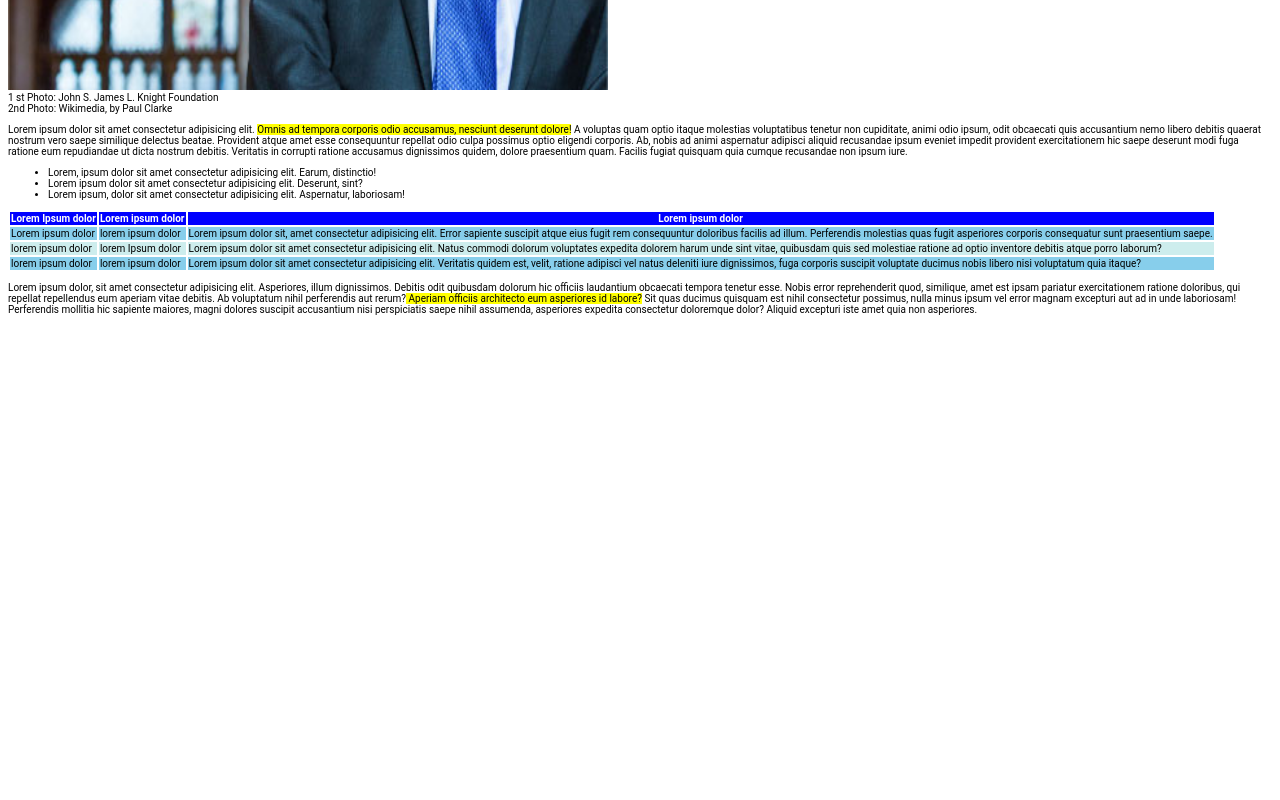
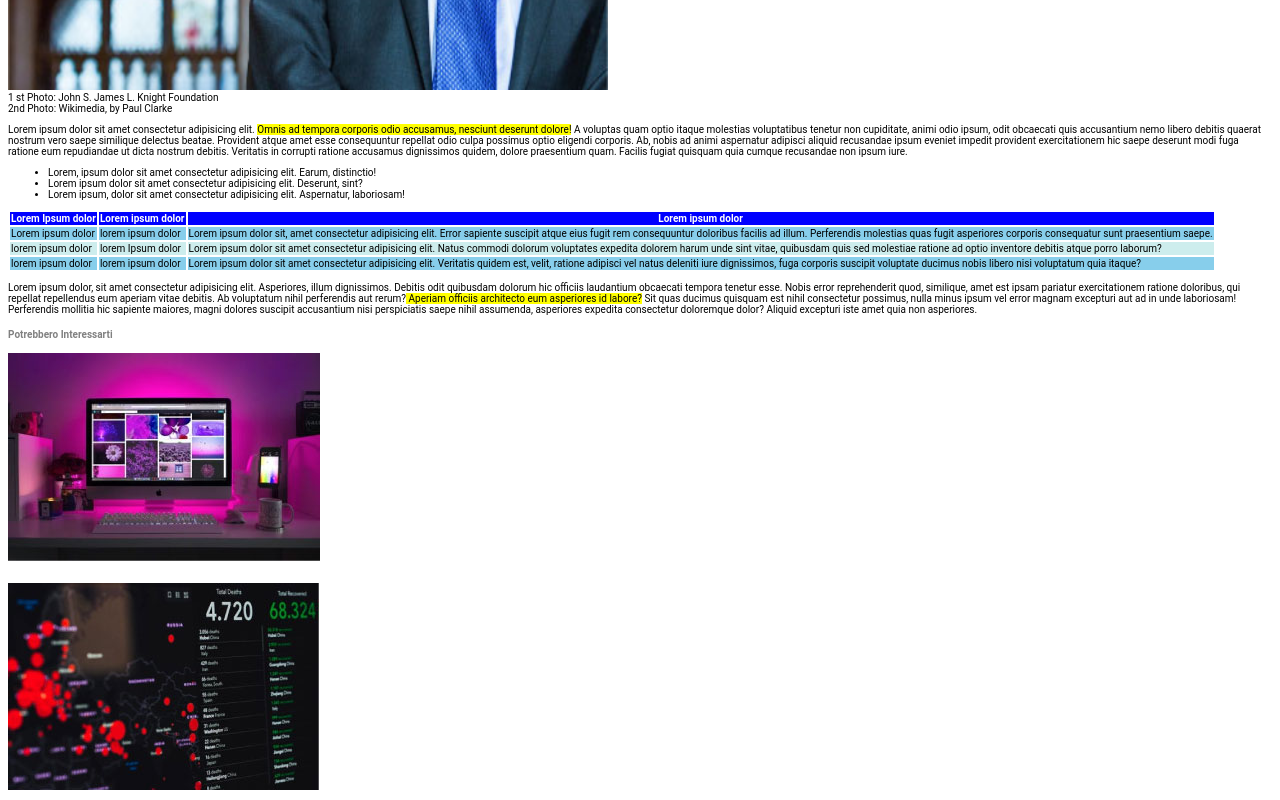
Before and after one commit to devitoangelo/html-css-booleaner, a plain HTML site: page index.html in a window 1280 px wide. Shown: the part 1241-2041 px from the top of the page. Before the commit the page ends 1566 px from the top, so only its background shows below. Drawn offline with Linux system fonts and the light colour scheme.

Commit message:
final commit

```diff
--- a/css/style.css
+++ b/css/style.css
@@ -133,3 +133,20 @@ body{
 
 
 }
+
+
+#foother{
+
+    color: gray;
+
+
+
+
+}
+
+#foother-image{
+    margin-bottom: 20px;
+
+
+
+}
--- a/index.html
+++ b/index.html
@@ -113,45 +113,16 @@
 
 
              </table>
+    </div>
+             <section>
+                <p>Lorem ipsum dolor, sit amet consectetur adipisicing elit. Asperiores, illum dignissimos. Debitis odit quibusdam dolorum hic officiis laudantium obcaecati tempora tenetur esse. Nobis error reprehenderit quod, similique, amet est ipsam pariatur exercitationem ratione doloribus, qui repellat repellendus eum aperiam vitae debitis. Ab voluptatum nihil perferendis aut rerum?<mark> Aperiam officiis architecto eum asperiores id labore?</mark> Sit quas ducimus quisquam est nihil consectetur possimus, nulla minus ipsum vel error magnam excepturi aut ad in unde laboriosam! Perferendis mollitia hic sapiente maiores, magni dolores suscipit accusantium nisi perspiciatis saepe nihil assumenda, asperiores expedita consectetur doloremque dolor? Aliquid excepturi iste amet quia non asperiores.</p>
 
-             <p>Lorem ipsum dolor, sit amet consectetur adipisicing elit. Asperiores, illum dignissimos. Debitis odit quibusdam dolorum hic officiis laudantium obcaecati tempora tenetur esse. Nobis error reprehenderit quod, similique, amet est ipsam pariatur exercitationem ratione doloribus, qui repellat repellendus eum aperiam vitae debitis. Ab voluptatum nihil perferendis aut rerum?<mark> Aperiam officiis architecto eum asperiores id labore?</mark> Sit quas ducimus quisquam est nihil consectetur possimus, nulla minus ipsum vel error magnam excepturi aut ad in unde laboriosam! Perferendis mollitia hic sapiente maiores, magni dolores suscipit accusantium nisi perspiciatis saepe nihil assumenda, asperiores expedita consectetur doloremque dolor? Aliquid excepturi iste amet quia non asperiores.</p>
-
-
-         </section>
-
-
-     </div>
+             </section>
 
 
 
 
-
-
-
-
-
-
-
-
-
-
-
-
-
-
-
-
-
-
-
-
-
-
-
-
-
-
-
+         </section>
 
 
 
@@ -159,8 +130,14 @@
 
 
 
+<footer>
+    <h4 id="foother">Potrebbero Interessarti</h4>
+    <div>
+        <img id="foother-image" src="./css/img/monitor.jpg" alt="">
 
-<footer>
+    </div>
+    <img src="./css/img/graph.jpg" alt="">
+
 
 
 
```
